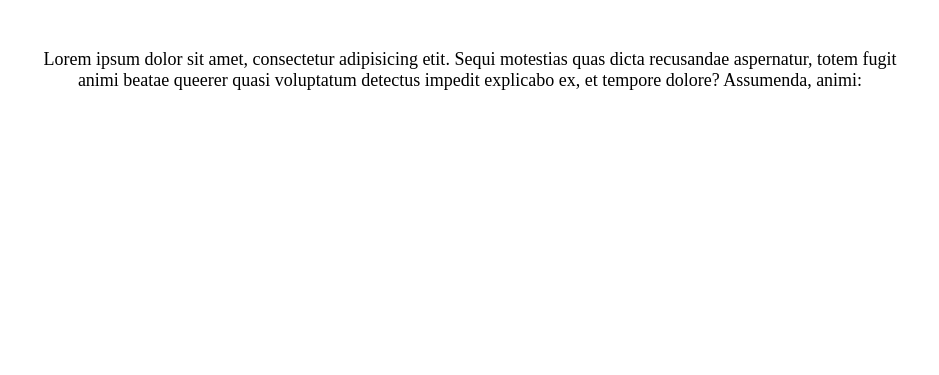
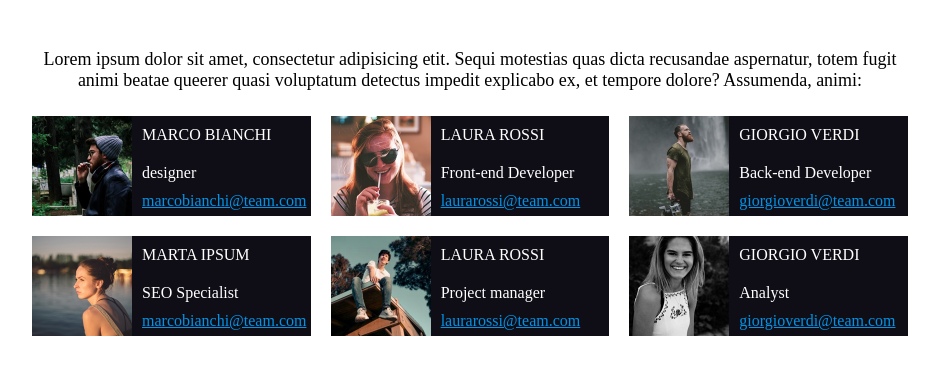
Before and after one commit to theguffs/html-css-float-cards, a plain HTML site: page index.html in a window 1280 px wide. Shown: the part 109-484 px from the top of the page, without its empty margins (170-1109 px from the left). Drawn offline with Linux system fonts and the light colour scheme.

Commit message:
lavoro finito + hover

```diff
--- a/index.html
+++ b/index.html
@@ -8,20 +8,58 @@
         <link rel="stylesheet" href="style.css">
         <!-- font -->
         <link rel="preconnect" href="https://fonts.googleapis.com">
-<link rel="preconnect" href="https://fonts.gstatic.com" crossorigin>
-<link href="https://fonts.googleapis.com/css2?family=Fredoka:wght@300..700&display=swap" rel="stylesheet">
+        <link rel="preconnect" href="https://fonts.gstatic.com" crossorigin>
+        <link href="https://fonts.googleapis.com/css2?family=Fredoka:wght@300..700&display=swap" rel="stylesheet">
 
     </head>
     <body>
         <!--titolo-->
         <header>
+
             <h1>Meet Our Team </h1>
+
         </header>
+        <!--main (inizia il divertimento)-->
         <main>
             <p>Lorem ipsum dolor sit amet, consectetur adipisicing etit. Sequi motestias quas
                dicta recusandae aspernatur, totem fugit animi beatae queerer quasi voluptatum
                detectus impedit explicabo ex, et tempore dolore? Assumenda, animi:</p>
+               <section class="container">
+                    <img src="./img/male1.png" alt="male 1">
+                    <div class="sign name">MARCO BIANCHI</div>
+                    <div class="sign role">designer</div>
+                    <a href="">marcobianchi@team.com</a>
+                </section>
+                <section class="container">
+                    <img src="./img/female1.png" alt="female 1">
+                    <div class="sign name">LAURA ROSSI</div>
+                    <div class="sign role">Front-end Developer</div>
+                    <a href="">laurarossi@team.com</a>
+                </section>
+                <section class="container">
+                    <img src="./img/male2.png" alt="male 2">
+                    <div class="sign name">GIORGIO VERDI</div>
+                    <div class="sign role">Back-end Developer</div>
+                    <a href="">giorgioverdi@team.com</a>
+                </section>
+                <section class="container">
+                    <img src="./img/female2.png" alt="female 2">
+                    <div class="sign name">MARTA IPSUM</div>
+                    <div class="sign role">SEO Specialist</div>
+                    <a href="">marcobianchi@team.com</a>
+                </section>
+                <section class="container">
+                    <img src="./img/male3.png" alt="male 3">
+                    <div class="sign name">LAURA ROSSI</div>
+                    <div class="sign role">Project manager</div>
+                    <a href="">laurarossi@team.com</a>
+                </section>
+                <section class="container">
+                    <img src="./img/female3.png" alt="female 3">
+                    <div class="sign name">GIORGIO VERDI</div>
+                    <div class="sign role">Analyst</div>
+                    <a href="">giorgioverdi@team.com</a>
+                </section>
         </main>
-
     </body>
 </html>
--- a/style.css
+++ b/style.css
@@ -4,17 +4,11 @@
     padding: 0;
     box-sizing: border-box;
 }
-// <uniquifier>: Use a unique and descriptive class name
-// <weight>: Use a value from 300 to 700
 
 /*fredoka*/
 .fredoka-<uniquifier> {
   font-family: "Fredoka", sans-serif;
-  font-optical-sizing: auto;
-  font-weight: <weight>;
-  font-style: normal;
-  font-variation-settings:
-    "wdth" 100;
+
 }
 
 /*header*/
@@ -36,4 +30,42 @@ main{
 p{
     text-align: center;
     font-size: 18px;
+    padding-bottom: 15px;
 }
+
+.container {
+    background-color: rgb(15, 14, 23);
+    width: calc((100% / 3 ) - 20px);
+    text-align: center;
+    float: left;
+    margin: 10px;
+}
+
+img{
+    float: left;
+    height: 100px;
+}
+
+.sign{
+    color: white;
+    text-align: left;
+    margin: 10px;
+    float: left;
+}
+
+a{
+    color: rgb(0, 147, 231);
+    text-align: left;
+    display: block;
+    float: left;
+    margin-left: 10px;
+}
+
+.container:hover{
+    transform: scale(1.1);
+    transition: 0.25s;
+}
+
+a:hover {
+    background-color: yellow;
+  }
```
